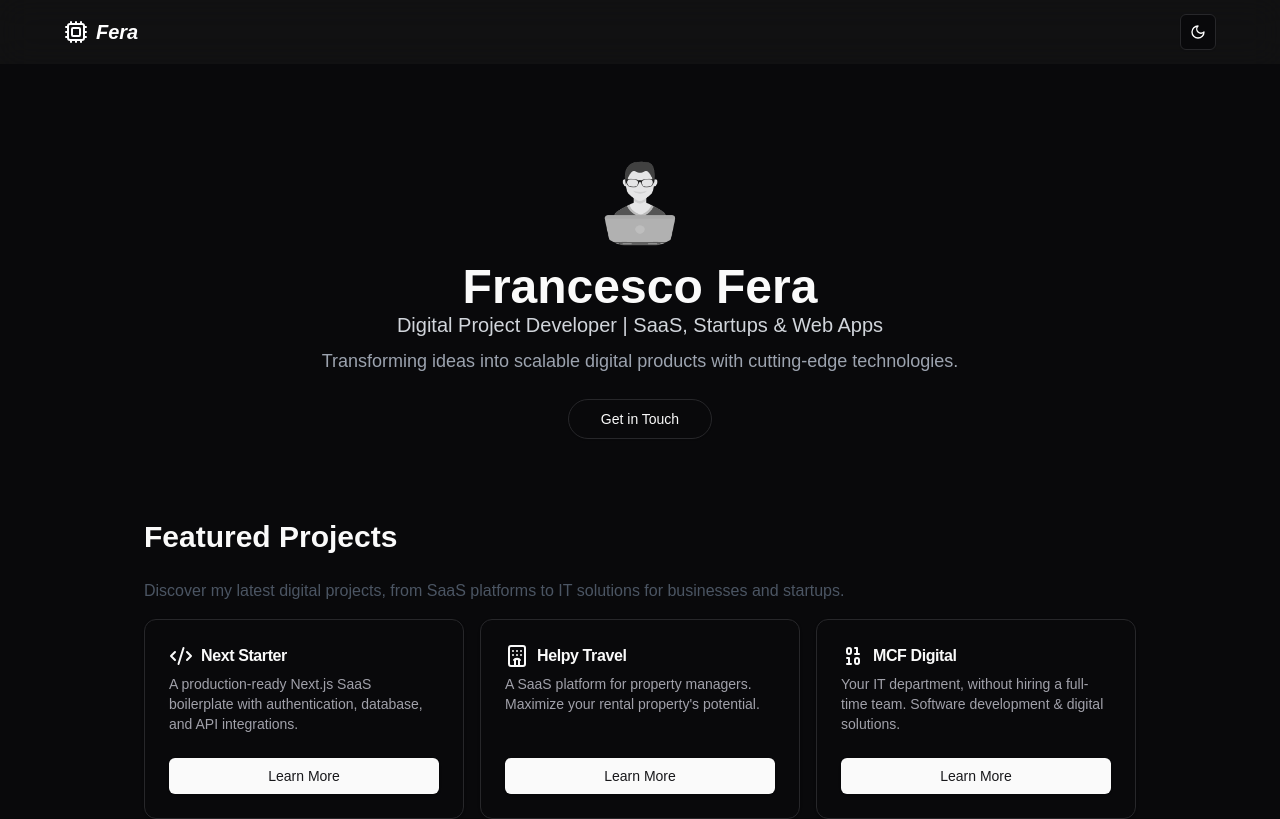
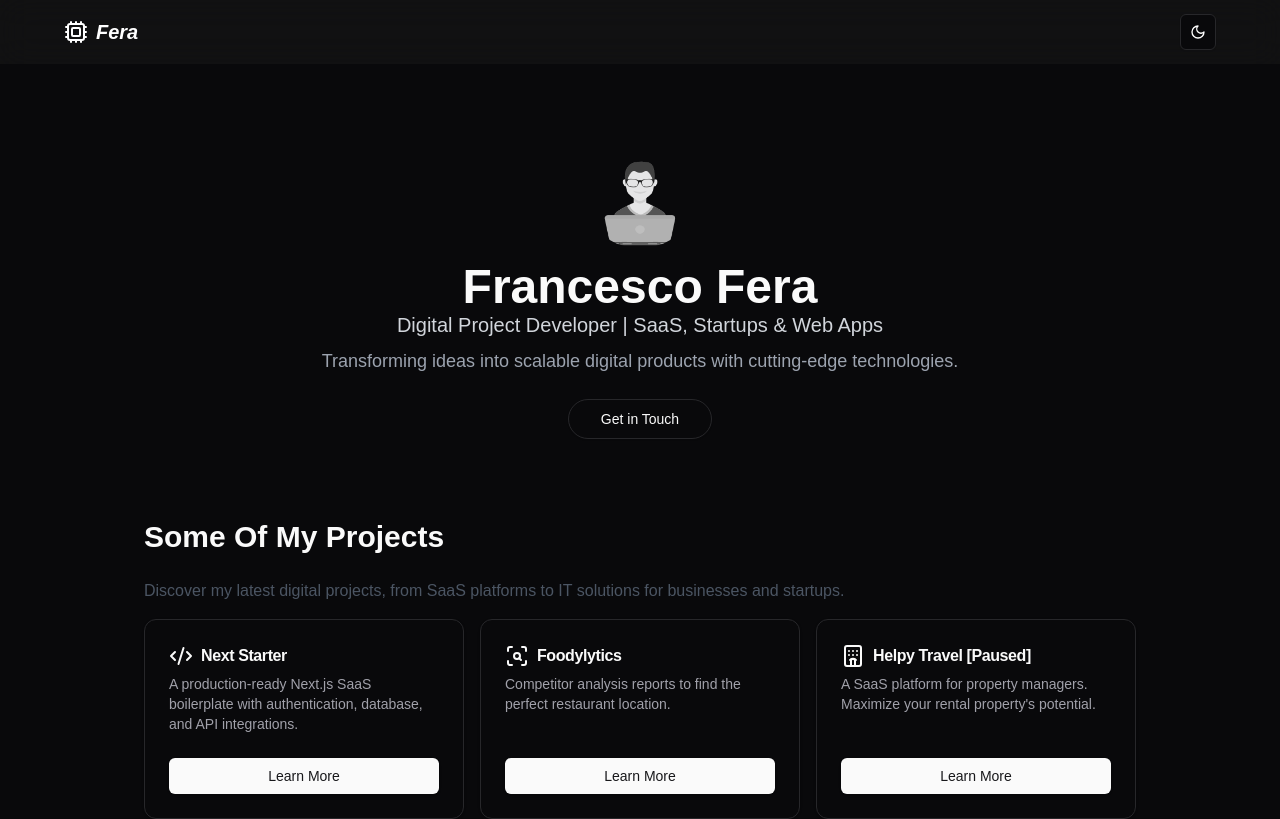
Before and after one commit to Francesco-Fera/fera-personal-website, a Next.js app: page / in a window 1280 px wide. Shown: the top 819 px of the page. Built offline with nearby package versions, Linux system fonts and the light colour scheme.

Commit message:
projects update

```diff
--- a/app/components/Projects.tsx
+++ b/app/components/Projects.tsx
@@ -6,7 +6,7 @@ import {
   CardHeader,
   CardTitle,
 } from "@/components/ui/card";
-import { Binary, CodeXml, Hotel, Rocket } from "lucide-react";
+import { Binary, CodeXml, Hotel, Rocket, ScanSearch } from "lucide-react";
 import Link from "next/link";
 
 const projects = [
@@ -18,14 +18,21 @@ const projects = [
     icon: <CodeXml />,
   },
   {
-    title: "Helpy Travel",
+    title: "Foodylytics",
+    description:
+      "Competitor analysis reports to find the perfect restaurant location.",
+    website: "https://www.foodylytics.com/",
+    icon: <ScanSearch />,
+  },
+  {
+    title: "Helpy Travel [Paused]",
     description:
       "A SaaS platform for property managers. Maximize your rental property's potential.",
     website: "https://helpytravel.com",
     icon: <Hotel />,
   },
   {
-    title: "MCF Digital",
+    title: "MCF Digital [Paused]",
     description:
       "Your IT department, without hiring a full-time team. Software development & digital solutions.",
     website: "https://mcf-digital.com",
@@ -43,7 +50,9 @@ const projects = [
 function Projects() {
   return (
     <section className='px-4' id='projects'>
-      <h2 className='text-3xl mb-6 font-bold'>Featured Projects</h2>
+      <h2 className='text-3xl mb-6 font-bold capitalize'>
+        Some of my projects
+      </h2>
       <p className='mb-4 text-gray-600'>
         Discover my latest digital projects, from SaaS platforms to IT solutions
         for businesses and startups.
```
